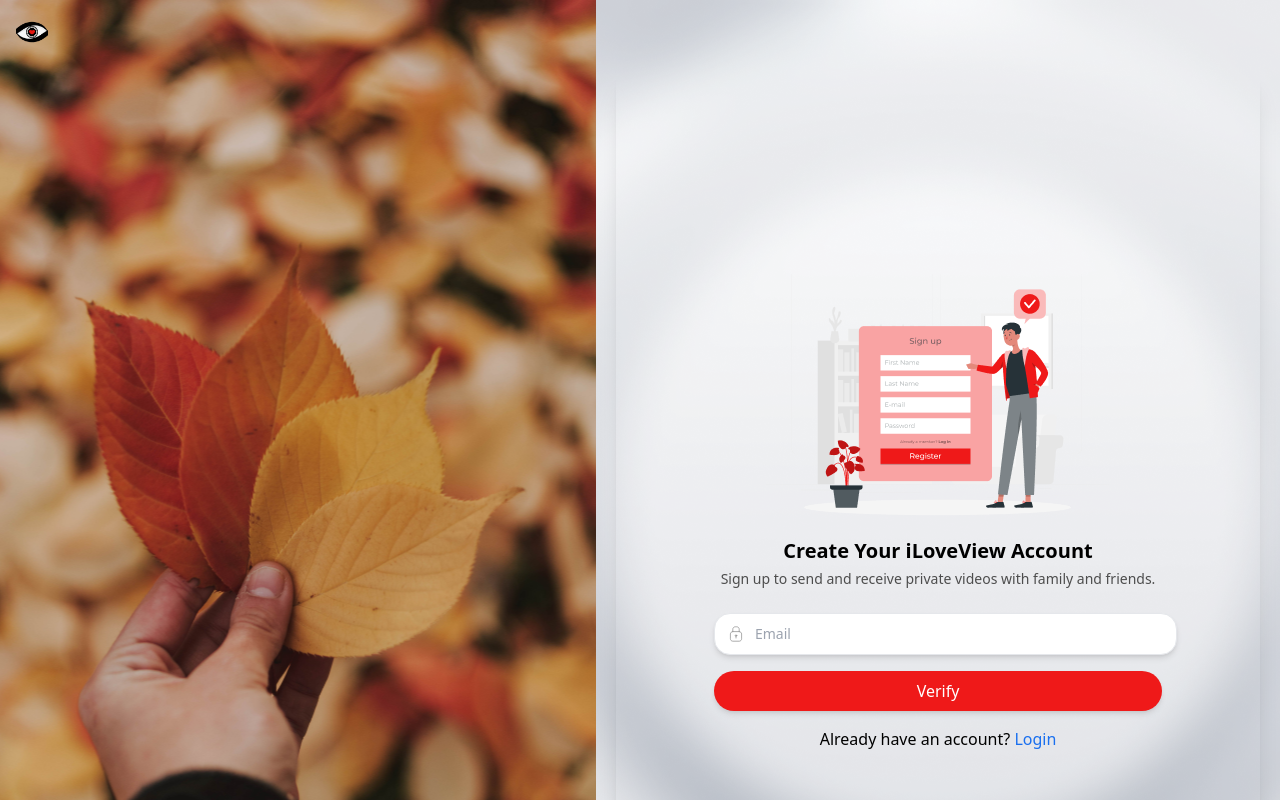
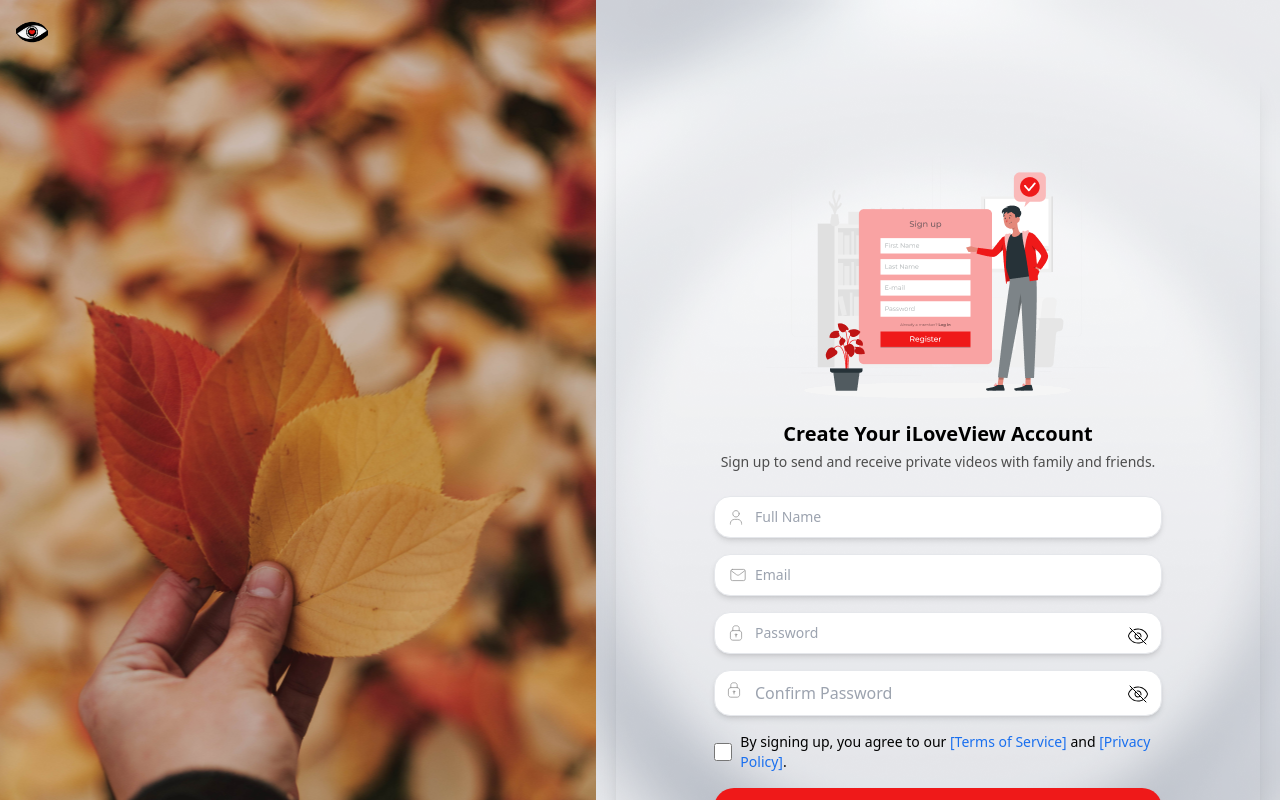
Before and after one commit to AhmadMasood-dev/I-Love-View, a React (Vite) app: page / in a window 1280 px wide. Shown: the top 800 px of the page. Built offline with nearby package versions, Linux system fonts and the light colour scheme.

Commit message:
make the spinner its active when it verify the email

```diff
--- a/package.json
+++ b/package.json
@@ -15,6 +15,7 @@
     "react-dom": "^18.3.1",
     "react-icons": "^5.3.0",
     "react-router-dom": "^6.27.0",
+    "styled-components": "^6.1.13",
     "yup": "^1.4.0"
   },
   "devDependencies": {
--- a/src/App.css
+++ b/src/App.css
@@ -14,3 +14,25 @@
 
   width: 100vw;
 }
+/* loader */
+
+
+.loader {
+  width: 150px;
+  padding: 15px;
+  height: 150px;
+  aspect-ratio: 1;
+  border-radius: 50%;
+  background: #196fef93;
+  --_m: conic-gradient(#0000 10%, #000), linear-gradient(#000 0 0) content-box;
+  -webkit-mask: var(--_m);
+  mask: var(--_m);
+  -webkit-mask-composite: source-out;
+  mask-composite: subtract;
+  animation: l3 1s infinite linear;
+}
+@keyframes l3 {
+  to {
+    transform: rotate(1turn);
+  }
+}
--- a/src/components/auth/Register.jsx
+++ b/src/components/auth/Register.jsx
@@ -11,6 +11,8 @@
   verify,
 } from "../../assets/images/images.js";
 
+import Loader from "../../ui/Spinner.jsx";
+
 const Login = () => {
   const [formData, setFormData] = useState({
     fullName: "",
@@ -20,11 +22,17 @@
     terms: false,
   });
 
-  const [verifyEmail, setVerifyEmail] = useState(false);
+  const [verifyEmail, setVerifyEmail] = useState(true);
   const [errors, setErrors] = useState({});
   const [submitError, setSubmitError] = useState("");
   const [showPassword, setShowPassword] = useState(false);
   const [showConfirmPassword, setShowConfirmPassword] = useState(false);
+
+  // verify email
+  const [code, setCode] = useState("");
+  const [loading, setLoading] = useState(false);
+  const [message, setMessage] = useState("");
+  const correctCode = "123456";
 
   // Toggles
   const togglePassword = () => setShowPassword(!showPassword);
@@ -43,6 +51,7 @@
   // Form validation and submission handler
   const handleSubmit = (e) => {
     e.preventDefault();
+    setLoading(true);
 
     const newErrors = {};
     if (!formData.fullName) newErrors.fullName = "Full Name is required.";
@@ -58,6 +67,7 @@
     setErrors(newErrors);
 
     if (Object.keys(newErrors).length === 0) {
+      setTimeout(() => {
         setSubmitError("");
         setFormData({
           fullName: "",
@@ -66,10 +76,27 @@
           confirmPassword: "",
           terms: false,
         });
-      alert("Form submitted successfully!");
+        setVerifyEmail(false);
+        setLoading(false); // Stop loading
+      }, 1500);
     } else {
       setSubmitError("Some went Wrong..");
+      setLoading(false);
     }
+  };
+
+  const handleVerify = () => {
+    setLoading(true); // Start loading
+
+    // Simulate server verification delay (2 seconds)
+    setTimeout(() => {
+      if (code === correctCode) {
+        setMessage("✅ Code verified successfully!");
+      } else {
+        setMessage("❌ Invalid code, please try again.");
+      }
+      setLoading(false); // Stop loading
+    }, 2000);
   };
 
   return (
@@ -82,7 +109,9 @@
 
       {/* Right Side with Form */}
       <div className="w-full sm:w-1/2 flex items-center justify-center  bgImage px-5">
+        {!loading ? (
           <div className="w-full sm:w-[644px] sm:h-[885px]  sm:shadow-xl rounded-lg flex items-center justify-center flex-col">
+            <>
               <img
                 src={login}
                 alt=""
@@ -92,17 +121,24 @@
                 Create Your iLoveView Account
               </h2>
               <p className="text-secondary text-center mb-6 text-sm font-normal">
-            Sign up to send and receive private videos with family and friends.
+                Sign up to send and receive private videos with family and
+                friends.
               </p>
 
-          <form className="space-y-4 max-w-md mx-auto" onSubmit={handleSubmit}>
+              <form
+                className="space-y-4 max-w-md mx-auto"
+                onSubmit={verifyEmail ? handleSubmit : handleVerify}
+              >
                 {/* Full Name */}
 
                 {verifyEmail ? (
                   <>
                     <div className="relative ">
                       <div className=" absolute inset-y-0 start-0 flex items-center ps-3.5 pointer-events-none">
-                    <img src={user} className=" text-secondary items-center" />
+                        <img
+                          src={user}
+                          className=" text-secondary items-center"
+                        />
                       </div>
 
                       <input
@@ -121,7 +157,10 @@
                     {/* Email */}
                     <div className="relative">
                       <div className="absolute inset-y-0 start-0 flex items-center ps-3.5 pointer-events-none">
-                    <img src={email} className=" text-secondary items-center" />
+                        <img
+                          src={email}
+                          className=" text-secondary items-center"
+                        />
                       </div>
                       <input
                         type="email"
@@ -147,7 +186,10 @@
                     {/* Password */}
                     <div className="relative">
                       <div className="absolute inset-y-0 start-0 flex items-center ps-3.5 pointer-events-none">
-                    <img src={lock} className=" text-secondary items-center" />
+                        <img
+                          src={lock}
+                          className=" text-secondary items-center"
+                        />
                       </div>
                       <input
                         type={showPassword ? "text" : "password"}
@@ -223,18 +265,22 @@
                 ) : (
                   <div className="relative">
                     <div className="absolute inset-y-0 start-0 flex items-center ps-3.5 pointer-events-none">
-                  <img src={lock} className=" text-secondary items-center" />
+                      <img
+                        src={lock}
+                        className=" text-secondary items-center"
+                      />
                     </div>
                     <input
-                  type="email"
-                  name="email"
+                      type="text"
+                      name="code"
                       id="email"
+                      required
                       className={` border text-sm rounded-2xl shadow-md  block w-[463px] ps-10 p-2.5   ${
                         errors.email ? "border-red-500" : ""
                       }`}
-                  placeholder="Email"
-                  value={formData.email}
-                  onChange={handleInputChange}
+                      placeholder="Enter your code"
+                      value={code}
+                      onChange={(e) => setCode(e.target.value)}
                     />
                     {/* {errors.email && (
                  <p className="text-red-500 text-xs mt-1">{errors.email}</p>
@@ -256,7 +302,11 @@
                   </a>
                 </p>
               </form>
+            </>
           </div>
+        ) : (
+          <Loader />
+        )}
       </div>
     </div>
   );
--- /dev/null
+++ b/src/ui/Spinner.jsx
@@ -0,0 +1,4 @@
+// Loader.js
+const Loader = () => <div className="loader"></div>;
+
+export default Loader;
```
Also changed, not shown: 1 other file (tests, documents, lock files or other folders). Lines whose indentation alone changed are shown as unchanged.
